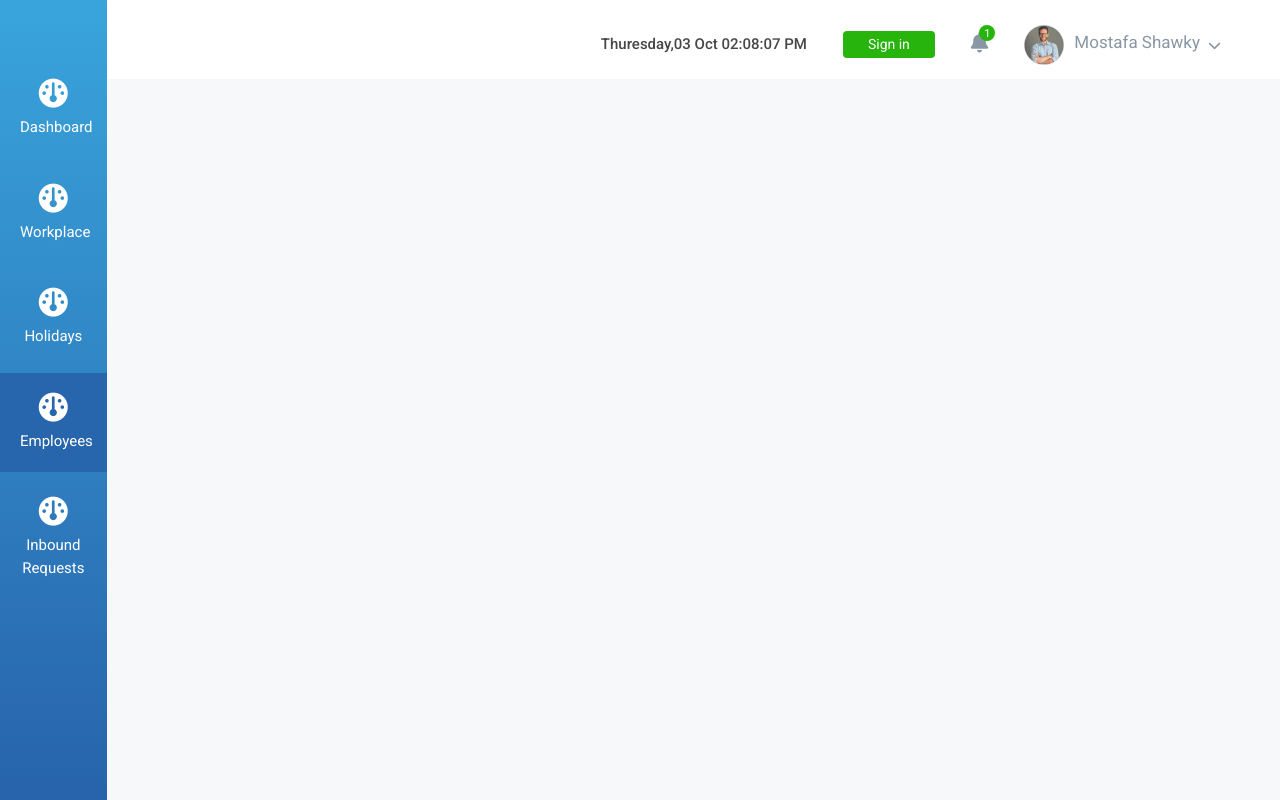
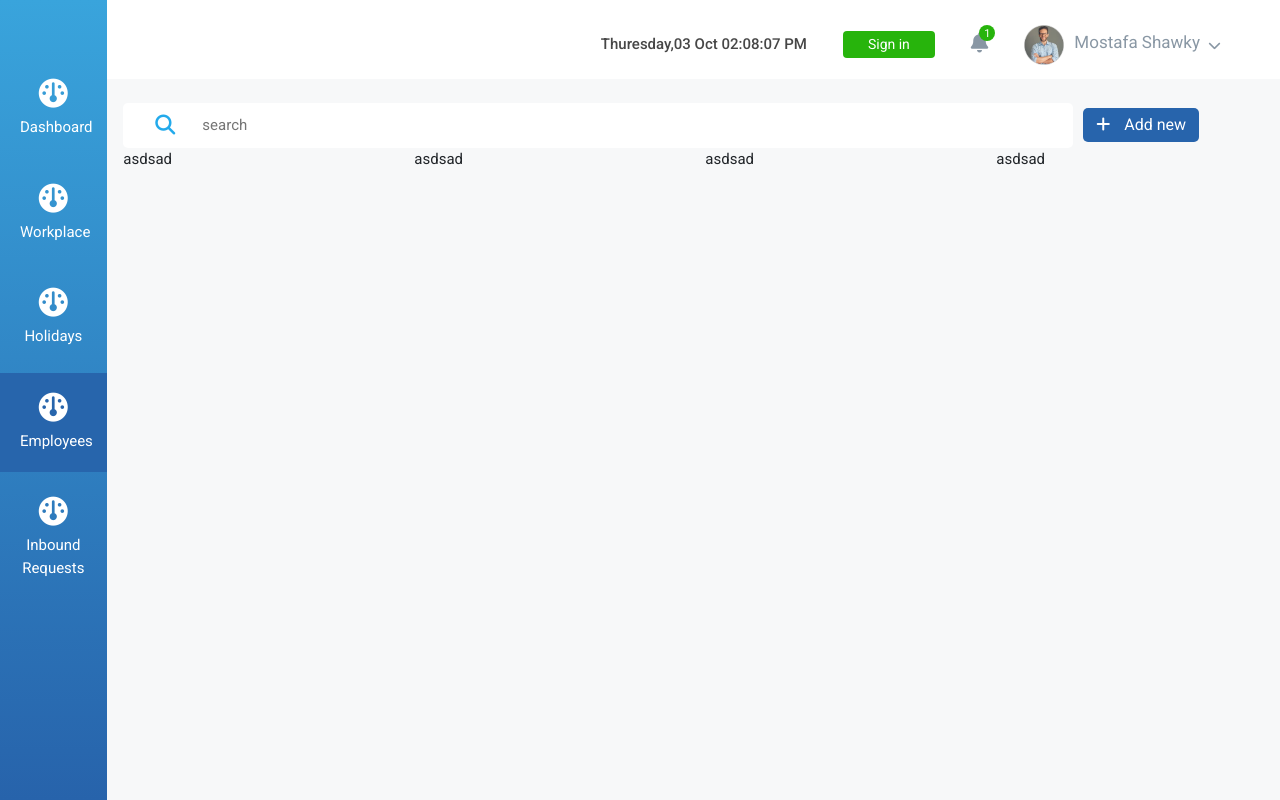
Before and after one commit to Mostafa-Shawky2021/HR-System-Task, a React (Create React App) app: page / in a window 1280 px wide. Built offline with nearby package versions, Linux system fonts and the light colour scheme.

Commit message:
search-component

```diff
--- a/src/App.css
+++ b/src/App.css
@@ -1,36 +1,3 @@
-:root {
-    --main-color: #f7f8f9;
-    --primary-color: #39a4dc;
-    --primary-color-seconday: #2763ab;
-    --primary-color-active: #2765ac;
-    --secondary-color: #27b40c;
-    --gray-color: #8997a4;
-    --soft-gray-color: #8997a4;
-    --primary-typography: #474747;
-    --secondary-typography: #313030;
-    --font-roboto: 'Roboto', sans-serif;
-    --font-size-default: 15px;
-}
-
-* {
-    box-sizing: border-box;
-}
-
-body {
-    font-family: var(--font-roboto) !important;
-    font-size: var(--font-size-default) !important
-}
-
-ul,
-ol {
-    margin: 0px;
-}
-
-img {
-    vertical-align: middle;
-    object-fit: cover;
-}
-
 .wrapper-page {
     background-color: var(--main-color);
     height: 100vh;
@@ -40,3 +7,53 @@ img {
     padding-left: 0px;
     padding-right: 0px;
 }
+
+.wrapper-page .search-list-wrapper {
+    border: 5px solid #fff;
+    border-radius: 5px;
+    background-color: #fff;
+    padding-left: 32px;
+}
+
+.wrapper-page .search-list-wrapper .search-list-icon {
+    position: absolute;
+    left: 27px;
+    top: 50%;
+    transform: translateY(-50%);
+    color: #23aaeb;
+    font-size: 20px;
+}
+
+.wrapper-page .search-list-wrapper input {
+    padding: 6px 42px
+}
+
+.wrapper-page .search-list-wrapper input::plceholder {
+    color: #707070;
+    text-transform: capitalize;
+    font-weight: 400;
+
+}
+
+.wrapper-page .btn-add {
+    background-color: #2764ac;
+    color: #fff;
+    border-radius: 5px;
+    margin-left: 10px;
+    padding-top: 4px;
+    padding-bottom: 4px;
+
+}
+
+.wrapper-page .btn-add:hover,
+.wrapper-page .btn-add:focus,
+.wrapper-page .btn-add:active {
+    background-color: #173b66;
+    color: #fff;
+    box-shadow: unset
+}
+
+.wrapper-page .btn-add .icon-add {
+    margin-right: 10px;
+
+}
--- a/src/App.jsx
+++ b/src/App.jsx
@@ -1,8 +1,10 @@
 import React from 'react';
+import "./index.css"
 import './App.css'
 import "bootstrap/dist/css/bootstrap.css"
 import Header from './components/header/Header'
 import Sidebar from './components/sidebar/Sidebar'
+import SearchList from './components/search/Search'
 const App = () => {
 
     return (
@@ -14,6 +16,23 @@ const App = () => {
                     </div>
                     <div className="col">
                         <Header />
+                        <div className="container pt-4">
+                            <div className="d-flex align-items-center">
+                                <SearchList
+                                    className="search-list-wrapper col-10"
+                                    icon="fa-solid fa-magnifying-glass"
+                                    placeholder="search"
+                                    iconStyle="search-list-icon" />
+                                <button className="btn btn-add"><i class="fa-solid fa-plus icon-add"></i> Add new</button>
+                            </div>
+
+                            <div className="row">
+                                <div className="col">asdsad</div>
+                                <div className="col">asdsad</div>
+                                <div className="col">asdsad</div>
+                                <div className="col">asdsad</div>
+                            </div>
+                        </div>
                     </div>
 
                 </div>
--- /dev/null
+++ b/src/components/search/Search.jsx
@@ -0,0 +1,12 @@
+import React from 'react'
+import './search.css'
+const Search = ({ className, placeholder, icon, iconStyle }) => {
+    return (
+        <div className={`input-wrapper ${className ? className : ''}`}>
+            {icon && <i className={`${icon} ${iconStyle ? iconStyle : ''}`}></i>}
+            <input type="text" placeholder={`${placeholder ? placeholder : ''}`} />
+        </div>
+    )
+}
+
+export default Search
--- /dev/null
+++ b/src/components/search/search.css
@@ -0,0 +1,8 @@
+.input-wrapper {
+    position: relative;
+}
+
+.input-wrapper input {
+    border: none;
+    outline: none;
+}
--- /dev/null
+++ b/src/index.css
@@ -0,0 +1,32 @@
+:root {
+    --main-color: #f7f8f9;
+    --primary-color: #39a4dc;
+    --primary-color-seconday: #2763ab;
+    --primary-color-active: #2765ac;
+    --secondary-color: #27b40c;
+    --gray-color: #8997a4;
+    --soft-gray-color: #8997a4;
+    --primary-typography: #474747;
+    --secondary-typography: #313030;
+    --font-roboto: 'Roboto', sans-serif;
+    --font-size-default: 15px;
+}
+
+* {
+    box-sizing: border-box;
+}
+
+body {
+    font-family: var(--font-roboto) !important;
+    font-size: var(--font-size-default) !important
+}
+
+ul,
+ol {
+    margin: 0px;
+}
+
+img {
+    vertical-align: middle;
+    object-fit: cover;
+}
```
